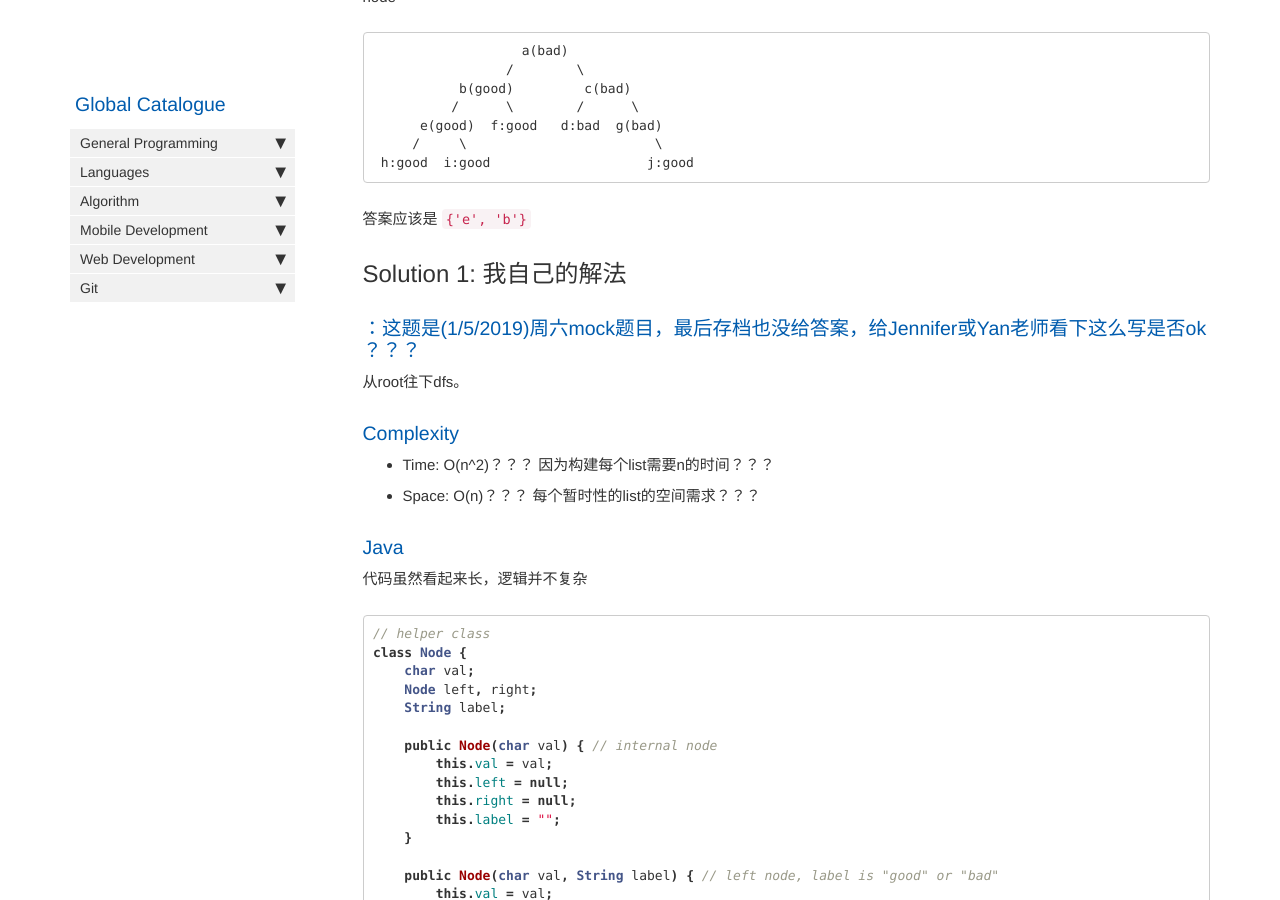
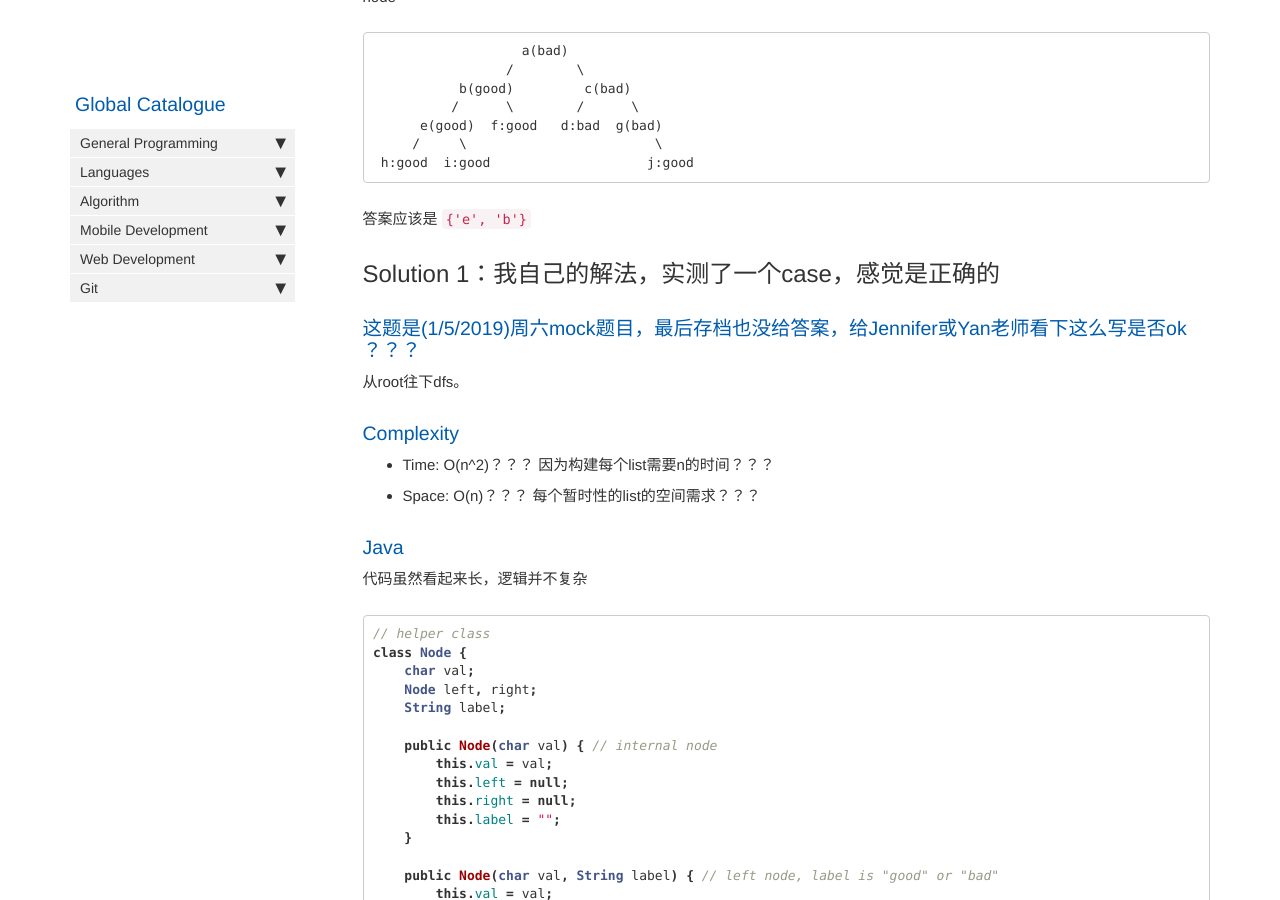
Before and after one commit to HungryOrc/hungryorc.github.io, a Jekyll site: the page built from pages/algorithm/algorithm_good_internal_nodes.md, in a window 1280 px wide and 900 px high, scrolled down 698 px. Built offline with Jekyll 4.4.1, drawn with Linux system fonts in a browser that asks for light colours; nearby versions of some CDN libraries; comment, search, counter and statistics services are not loaded; some of the changed text lies outside the part shown.

Commit message:
Update algorithm_good_internal_nodes.md

````diff
--- a/pages/algorithm/algorithm_good_internal_nodes.md
+++ b/pages/algorithm/algorithm_good_internal_nodes.md
@@ -37,9 +37,9 @@ toc: false
 ```
 答案应该是 `{'e', 'b'}`
 
-## Solution 1: 我自己的解法
+## Solution 1：我自己的解法，实测了一个case，感觉是正确的
 
-### ：这题是(1/5/2019)周六mock题目，最后存档也没给答案，给Jennifer或Yan老师看下这么写是否ok ？？？
+### 这题是(1/5/2019)周六mock题目，最后存档也没给答案，给Jennifer或Yan老师看下这么写是否ok ？？？
 
 从root往下dfs。
 
````
Also changed, not shown: other parts of pages/algorithm/algorithm_good_internal_nodes.md (+1 -1 lines).
